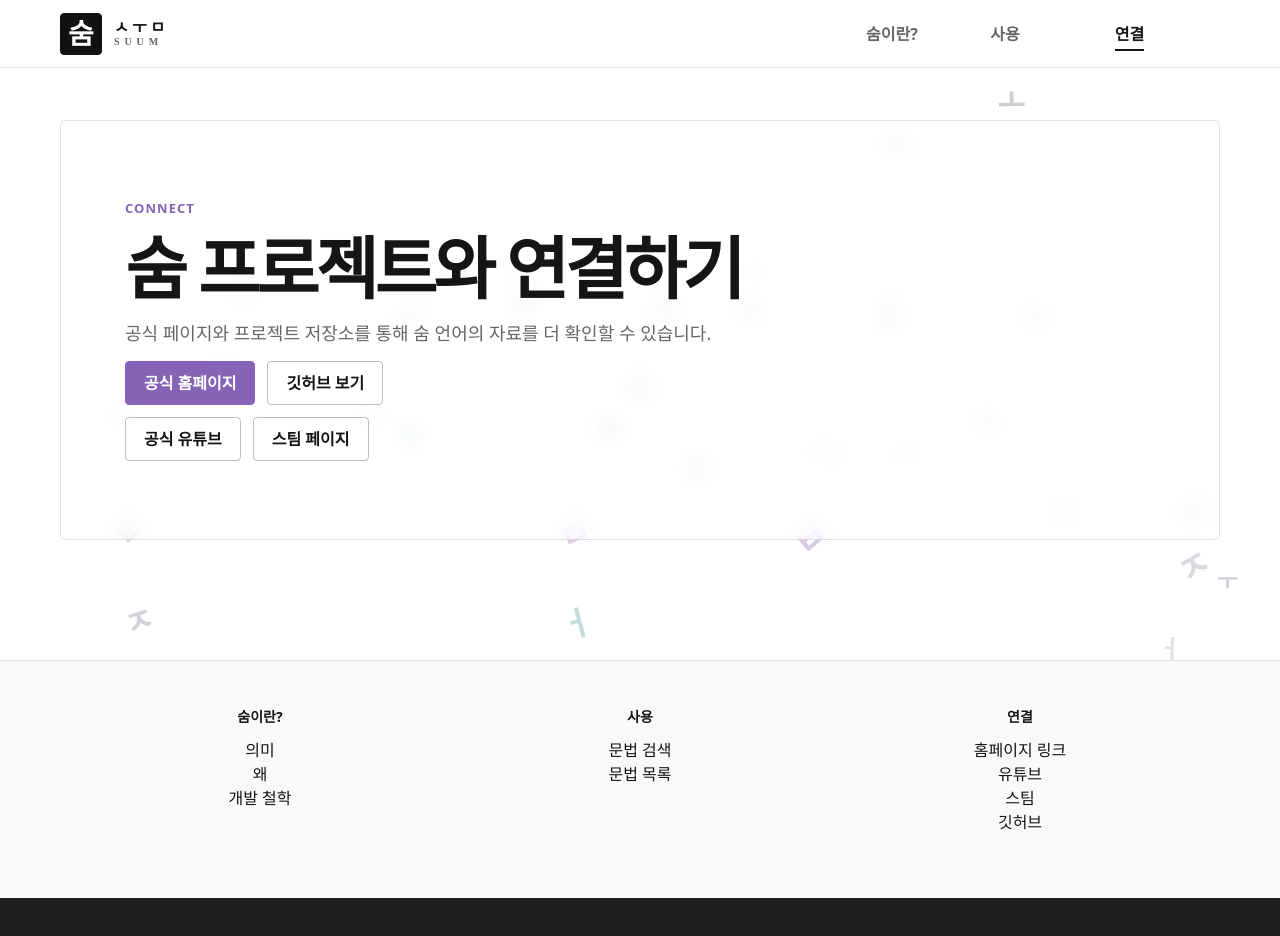
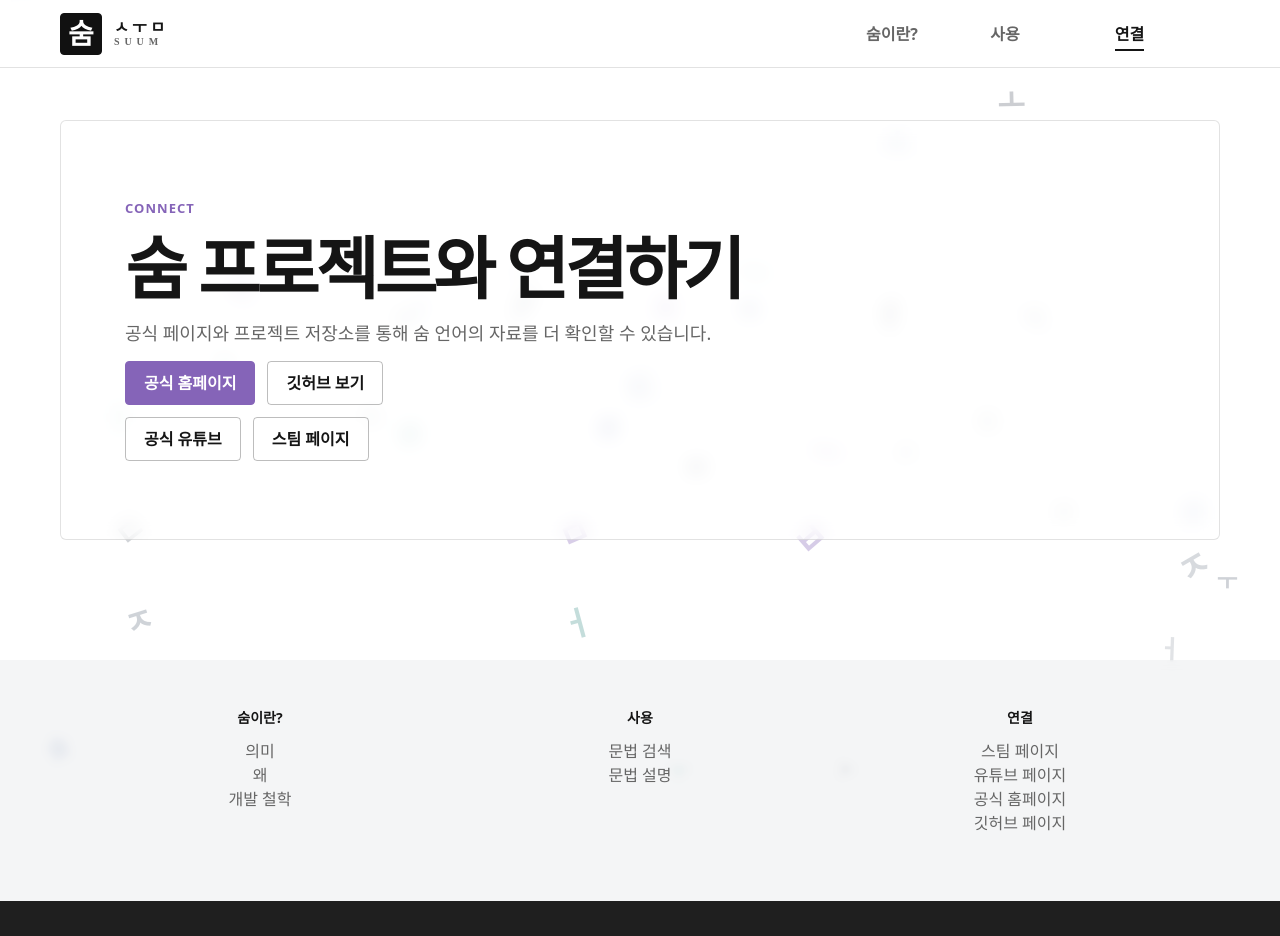
Before and after one commit to bhy0426/Rookie, a React (Vite) app: page /#/connect in a window 1280 px wide. Shown: the top 936 px of the page. Built offline with nearby package versions, Linux system fonts and the light colour scheme; a web font is replaced by a local one.

Commit message:
deploy_real_final

```diff
--- a/src/components/Sitemap.tsx
+++ b/src/components/Sitemap.tsx
@@ -5,23 +5,23 @@ import '../styles/components/Sitemap.css';
 
 const FooterSitemap: React.FC = () => {
   return (
-    <div className="bg-light py-5 border-top">
-      <Container className='bg-yellow'>
+    <div className="sitemap_container">
+      <Container>
         <Row>
           <Col>
             <h6 className="sitemap-title">숨이란?</h6>
             <ul className="list-unstyled sitemap-list">
-              <li><Link to="/">의미</Link></li>
-              <li><Link to="/about">왜</Link></li>
-              <li><Link to="/about">개발 철학</Link></li>
+              <li><Link to="/about#mean">의미</Link></li>
+              <li><Link to="/about#feature">왜</Link></li>
+              <li><Link to="/about#philosophy">개발 철학</Link></li>
             </ul>
           </Col>
 
           <Col>
             <h6 className="sitemap-title">사용</h6>
             <ul className="list-unstyled sitemap-list">
-              <li><Link to="/usage">문법 검색</Link></li>
-              <li><Link to="/usage">문법 목록</Link></li>
+              <li><Link to="/usage#search">문법 검색</Link></li>
+              <li><Link to="/usage#description">문법 설명</Link></li>
             </ul>
           </Col>
 
@@ -29,10 +29,10 @@ const FooterSitemap: React.FC = () => {
           <Col>
             <h6 className="sitemap-title">연결</h6>
             <ul className="list-unstyled sitemap-list">
-              <li><a href="https://youtube.com" target="_blank" rel="noreferrer">홈페이지 링크</a></li>
-              <li><a href="https://store.steampowered.com" target="_blank" rel="noreferrer">유튜브</a></li>
-              <li><a href="https://store.steampowered.com" target="_blank" rel="noreferrer">스팀</a></li>
-              <li><a href="https://store.steampowered.com" target="_blank" rel="noreferrer">깃허브</a></li>
+              <li><a href="https://store.steampowered.com/app/3594080/Suum/" target="_blank" rel="noreferrer">스팀 페이지</a></li>
+              <li><a href="https://www.youtube.com/@suumlang" target="_blank" rel="noreferrer">유튜브 페이지</a></li>
+              <li><a href="https://suum.pro/" target="_blank" rel="noreferrer">공식 홈페이지</a></li>
+              <li><a href="https://github.com/bhy0426/Rookie" target="_blank" rel="noreferrer">깃허브 페이지</a></li>
             </ul>
           </Col>
         </Row>
--- a/src/styles/components/Sitemap.css
+++ b/src/styles/components/Sitemap.css
@@ -1,10 +1,19 @@
+.sitemap_container {
+  background-color: #e6e8ea71;
+  backdrop-filter: blur(5px);
+  padding: 50px 0 50px;
+  color: black;
+}
+
 .sitemap-title {
   font-size: 14px;
   font-weight: 700;
   margin-bottom: 12px;
   text-align: center;
+  color: var(--suum-text);
 }
 
 .sitemap-list {
   text-align: center;
+  color: var(--suum-muted);
 }
```
